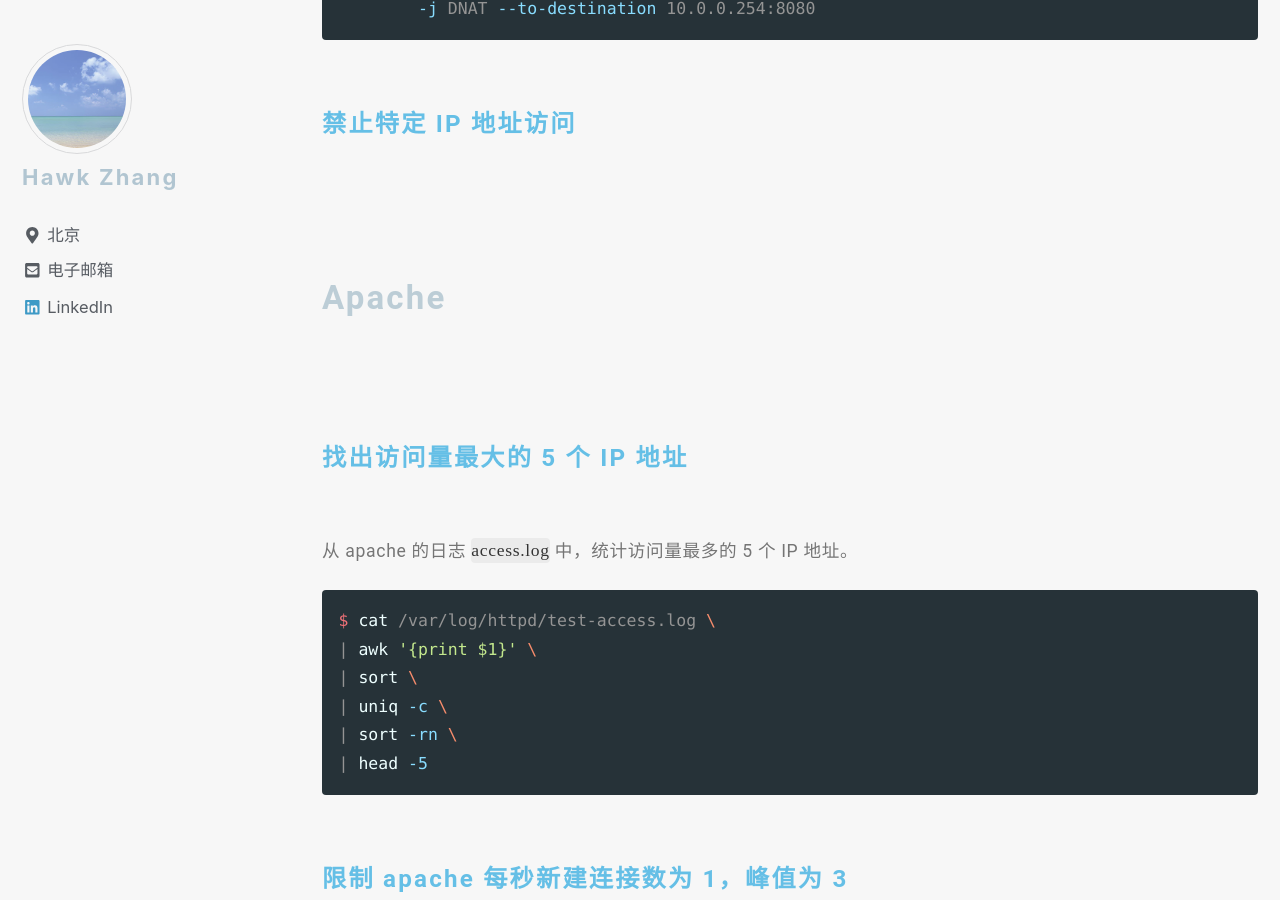
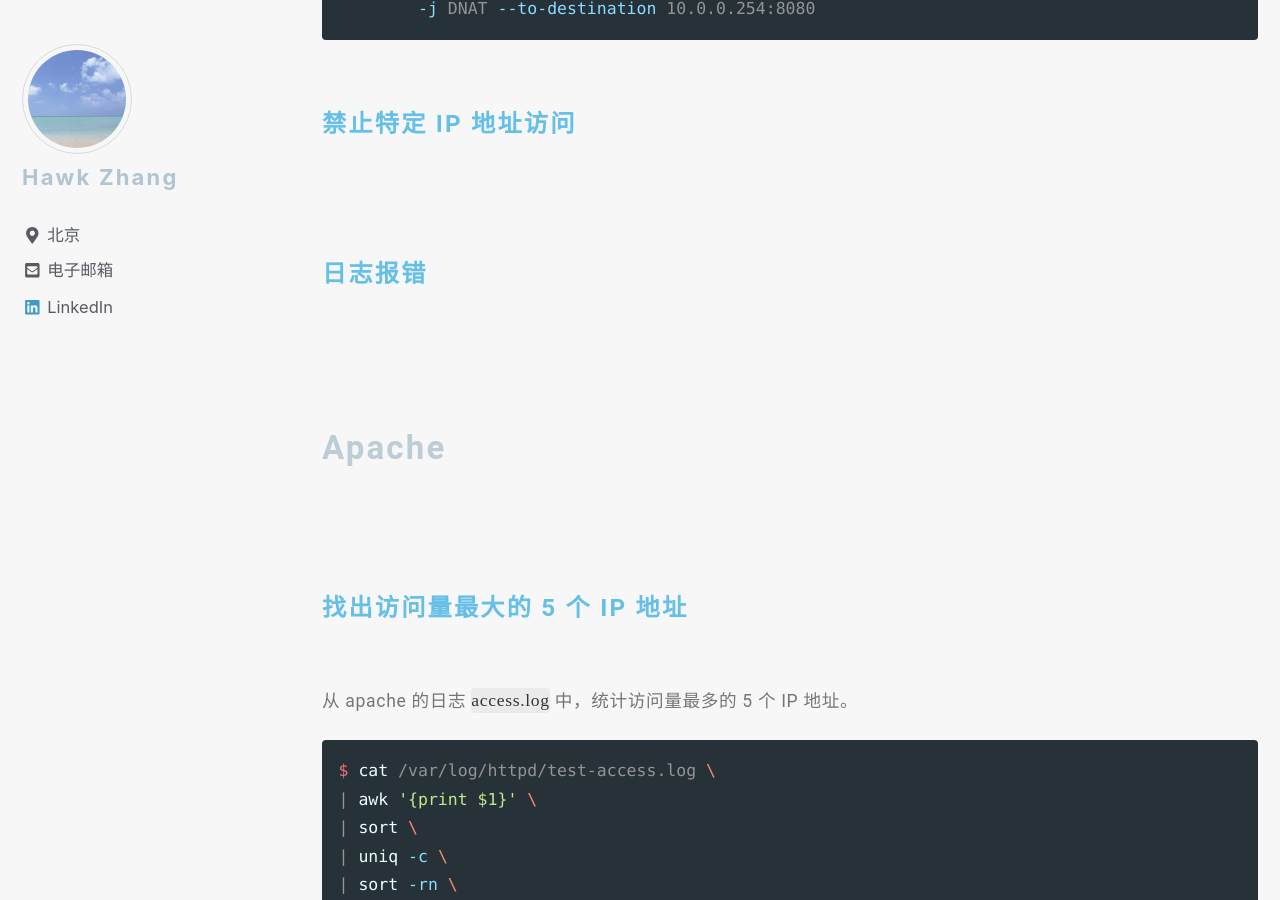
Before and after one commit to narru888/linotes_note, a Jekyll site: the page built from _posts/devop/2017-05-01-troubleshooting.md, in a window 1280 px wide and 900 px high, scrolled down 7393 px. Built offline with Jekyll 4.4.1, drawn with Linux system fonts in a browser that asks for light colours; nearby versions of some CDN libraries; a script that is not in the unit is left out.

Commit message:
update on 2018-08-25 10:10:01 CST

```diff
--- a/_posts/devop/2017-05-01-troubleshooting.md
+++ b/_posts/devop/2017-05-01-troubleshooting.md
@@ -253,6 +253,8 @@ $ iptables -A PREROUTING -t nat \
 
 
 
+
+#### 日志报错
 
 
 
```
